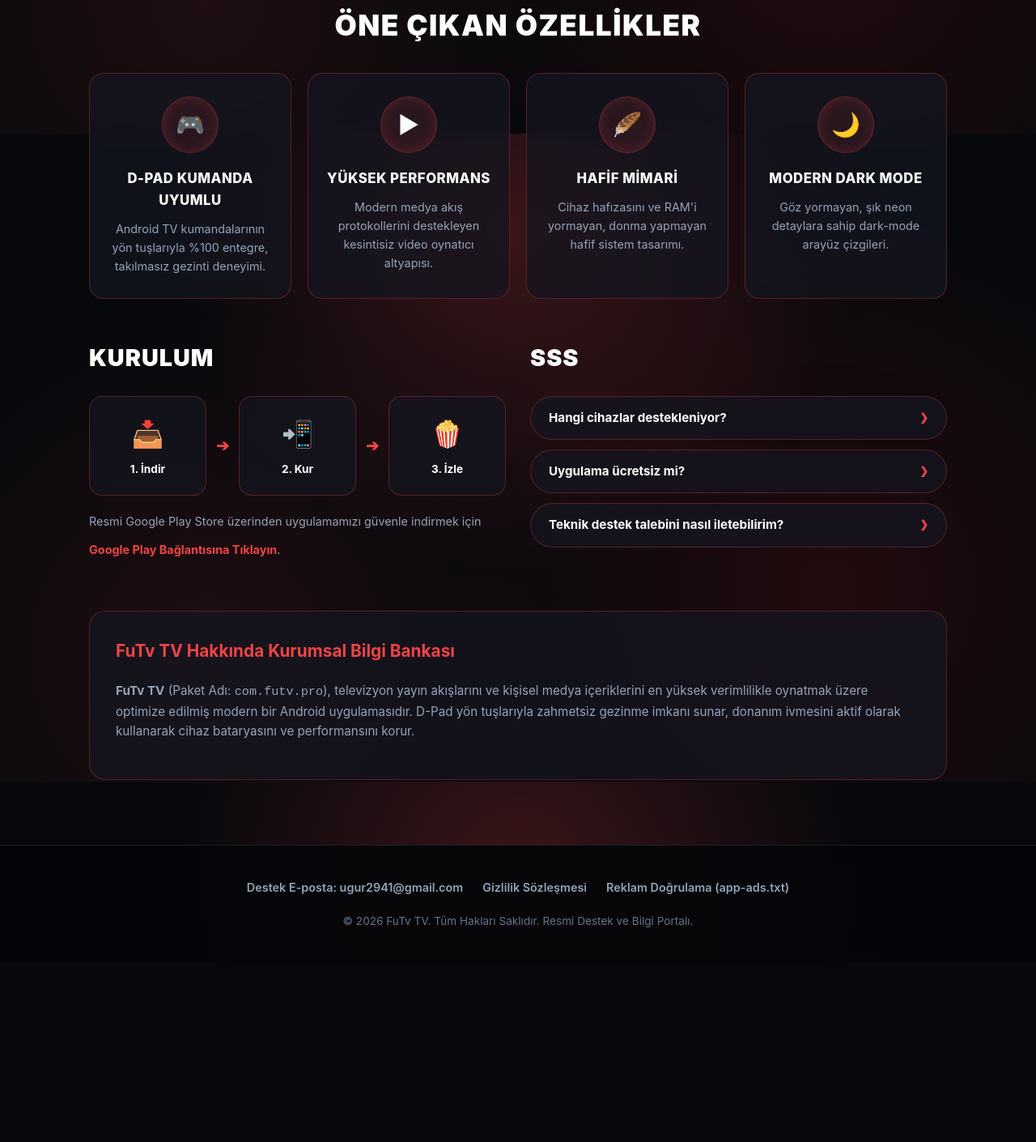
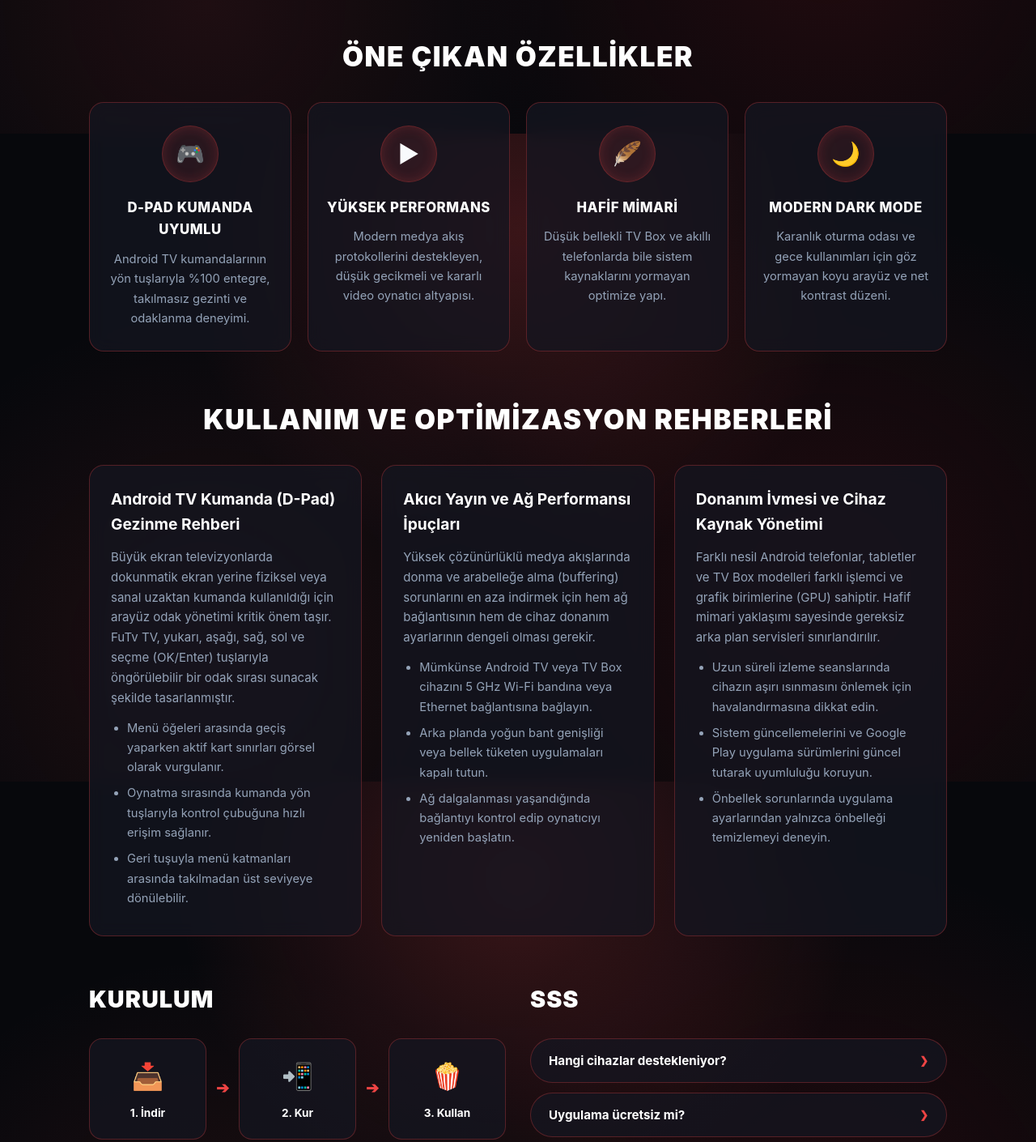
Before and after one commit to ugur2941/ugur2941.github.io, a plain HTML site: page index.html in a window 1280 px wide. Shown: the part 635-2045 px from the top of the page at 81% size. Before the commit the page ends 1824 px from the top, so only its background shows below. Drawn offline with Linux system fonts and the light colour scheme.

Commit message:
Update index.html

```diff
--- a/index.html
+++ b/index.html
@@ -4,10 +4,10 @@
     <meta charset="UTF-8" />
     <meta http-equiv="Content-Type" content="text/html; charset=UTF-8" />
     <meta name="viewport" content="width=device-width, initial-scale=1" />
-    <title>FuTv TV - Gelişmiş Android TV Medya Oynatıcı ve Destek Portalı</title>
+    <title>FuTv TV - Gelişmiş Android TV Medya Oynatıcı, Rehberler ve Destek Portalı</title>
     <meta
       name="description"
-      content="FuTv TV Android ve Android TV uygulaması için resmi bilgi portalı, özellikler, kurulum rehberi ve canlı destek altyapısı."
+      content="FuTv TV Android ve Android TV medya oynatıcı için teknik rehberler, kurulum adımları, performans optimizasyonu, sıkça sorulan sorular ve destek portalı."
     />
     <!-- Google AdSense Doğrulama Etiketi -->
     <meta name="google-adsense-account" content="ca-pub-9070407797966766">
@@ -33,7 +33,7 @@
         font-family: -apple-system, BlinkMacSystemFont, "Segoe UI", Roboto, Oxygen, Ubuntu, Cantarell, sans-serif;
         background: var(--bg);
         color: var(--text);
-        line-height: 1.6;
+        line-height: 1.65;
         background-image:
           radial-gradient(circle at 50% 15%, rgba(239, 68, 68, 0.22) 0%, transparent 45%),
           radial-gradient(circle at 80% 70%, rgba(185, 28, 28, 0.15) 0%, transparent 40%),
@@ -53,6 +53,8 @@
         position: sticky;
         top: 0;
         z-index: 1000;
+        gap: 16px;
+        flex-wrap: wrap;
       }
 
       .nav-brand {
@@ -70,11 +72,12 @@
 
       .nav-links {
         display: flex;
-        gap: 24px;
-        font-size: 0.9rem;
+        gap: 20px;
+        font-size: 0.88rem;
         font-weight: 700;
         text-transform: uppercase;
         letter-spacing: 0.5px;
+        flex-wrap: wrap;
       }
 
       .nav-links a {
@@ -141,9 +144,9 @@
       }
 
       .hero p {
-        font-size: 1.15rem;
+        font-size: 1.12rem;
         color: var(--muted);
-        max-width: 650px;
+        max-width: 720px;
         margin: 0 auto 32px;
       }
 
@@ -201,9 +204,9 @@
 
       .section-title {
         text-align: center;
-        font-size: 2.2rem;
+        font-size: 2.1rem;
         font-weight: 900;
-        margin: 50px 0 30px;
+        margin: 56px 0 28px;
         letter-spacing: 1.5px;
         text-transform: uppercase;
         color: #fff;
@@ -257,8 +260,51 @@
 
       .feature-card p {
         margin: 0;
-        font-size: 0.9rem;
+        font-size: 0.92rem;
         color: var(--muted);
+      }
+
+      /* Rehber ve Teknik Makale Kartları */
+      .guides-grid {
+        display: grid;
+        grid-template-columns: repeat(auto-fit, minmax(320px, 1fr));
+        gap: 24px;
+        margin-top: 24px;
+      }
+
+      .guide-card {
+        background: var(--card-bg);
+        border: 1px solid var(--card-border);
+        border-radius: 18px;
+        padding: 26px;
+        backdrop-filter: blur(10px);
+      }
+
+      .guide-card h3 {
+        margin: 0 0 12px;
+        font-size: 1.2rem;
+        color: #fff;
+      }
+
+      .guide-card p {
+        margin: 0 0 12px;
+        font-size: 0.94rem;
+        color: var(--muted);
+      }
+
+      .guide-card p:last-child {
+        margin-bottom: 0;
+      }
+
+      .guide-list {
+        margin: 10px 0 0;
+        padding-left: 20px;
+        color: var(--muted);
+        font-size: 0.92rem;
+      }
+
+      .guide-list li {
+        margin-bottom: 8px;
       }
 
       /* Kurulum ve SSS Bölümü */
@@ -266,7 +312,7 @@
         display: grid;
         grid-template-columns: repeat(auto-fit, minmax(320px, 1fr));
         gap: 30px;
-        margin-top: 50px;
+        margin-top: 54px;
       }
 
       .col-header {
@@ -369,7 +415,7 @@
 
       .faq-answer {
         margin-top: 10px;
-        font-size: 0.9rem;
+        font-size: 0.92rem;
         color: var(--muted);
         border-top: 1px solid var(--line);
         padding-top: 10px;
@@ -386,13 +432,18 @@
 
       .info-card h3 {
         color: var(--primary);
-        font-size: 1.3rem;
+        font-size: 1.35rem;
         margin-top: 0;
       }
 
       .info-card p {
         color: var(--muted);
         font-size: 0.95rem;
+        margin-bottom: 14px;
+      }
+
+      .info-card p:last-child {
+        margin-bottom: 0;
       }
 
       .store-link-btn {
@@ -451,11 +502,12 @@
       </a>
       <div class="nav-links">
         <a href="#ozellikler">Özellikler</a>
+        <a href="#rehberler">Rehberler</a>
         <a href="#kurulum">Kurulum</a>
         <a href="#sss">SSS</a>
         <a href="#destek">Destek</a>
       </div>
-      <a href="https://play.google.com/store/apps/details?id=com.futv.pro&hl=tr" target="_blank" class="btn-header">ŞİMDİ İNDİR</a>
+      <a href="https://play.google.com/store/apps/details?id=com.futv.pro&hl=tr" target="_blank" rel="noopener noreferrer" class="btn-header">ŞİMDİ İNDİR</a>
     </nav>
 
     <!-- Hero / Ana Karşılama -->
@@ -464,11 +516,11 @@
         <img src="https://play-lh.googleusercontent.com/Lm3sS4Bza3iafZpk_7QsjE4k4GyaRBjNonHodHpZtEhI9D3YUdsqAc9-fVb1aMBt7ks_fy9z9LpRx5XSp5iMeg=w480-h960-rw" alt="FuTv Logo" class="hero-logo">
       </div>
       <h1>GELİŞMİŞ ANDROID TV OYNATICI</h1>
-      <p>Tüm Android telefonlar ve Android TV cihazlarınız için modern, akıcı ve yüksek performanslı medya akış platformu.</p>
+      <p>Tüm Android telefonlar, tabletler ve Android TV cihazları için modern, akıcı ve yüksek performanslı medya oynatıcı altyapısı; kurulum rehberleri, kumanda kullanım ipuçları ve teknik destek kaynakları.</p>
 
       <div class="hero-buttons">
-        <a href="https://play.google.com/store/apps/details?id=com.futv.pro&hl=tr" target="_blank" class="btn-primary">HEMEN İNDİR</a>
-        <a href="#kurulum" class="btn-secondary">KURULUM REHBERİ</a>
+        <a href="https://play.google.com/store/apps/details?id=com.futv.pro&hl=tr" target="_blank" rel="noopener noreferrer" class="btn-primary">HEMEN İNDİR</a>
+        <a href="#rehberler" class="btn-secondary">TEKNİK REHBERLER</a>
       </div>
     </section>
 
@@ -479,26 +531,66 @@
         <div class="feature-card">
           <div class="feature-icon-box">🎮</div>
           <h3>D-PAD KUMANDA UYUMLU</h3>
-          <p>Android TV kumandalarının yön tuşlarıyla %100 entegre, takılmasız gezinti deneyimi.</p>
+          <p>Android TV kumandalarının yön tuşlarıyla %100 entegre, takılmasız gezinti ve odaklanma deneyimi.</p>
         </div>
 
         <div class="feature-card">
           <div class="feature-icon-box">▶</div>
           <h3>YÜKSEK PERFORMANS</h3>
-          <p>Modern medya akış protokollerini destekleyen kesintisiz video oynatıcı altyapısı.</p>
+          <p>Modern medya akış protokollerini destekleyen, düşük gecikmeli ve kararlı video oynatıcı altyapısı.</p>
         </div>
 
         <div class="feature-card">
           <div class="feature-icon-box">🪶</div>
           <h3>HAFİF MİMARİ</h3>
-          <p>Cihaz hafızasını ve RAM'i yormayan, donma yapmayan hafif sistem tasarımı.</p>
+          <p>Düşük bellekli TV Box ve akıllı telefonlarda bile sistem kaynaklarını yormayan optimize yapı.</p>
         </div>
 
         <div class="feature-card">
           <div class="feature-icon-box">🌙</div>
           <h3>MODERN DARK MODE</h3>
-          <p>Göz yormayan, şık neon detaylara sahip dark-mode arayüz çizgileri.</p>
+          <p>Karanlık oturma odası ve gece kullanımları için göz yormayan koyu arayüz ve net kontrast düzeni.</p>
         </div>
+      </div>
+
+      <!-- Teknik Rehberler ve Kullanım Notları -->
+      <h2 id="rehberler" class="section-title">KULLANIM VE OPTİMİZASYON REHBERLERİ</h2>
+      <div class="guides-grid">
+        <article class="guide-card">
+          <h3>Android TV Kumanda (D-Pad) Gezinme Rehberi</h3>
+          <p>
+            Büyük ekran televizyonlarda dokunmatik ekran yerine fiziksel veya sanal uzaktan kumanda kullanıldığı için arayüz odak yönetimi kritik önem taşır. FuTv TV, yukarı, aşağı, sağ, sol ve seçme (OK/Enter) tuşlarıyla öngörülebilir bir odak sırası sunacak şekilde tasarlanmıştır.
+          </p>
+          <ul class="guide-list">
+            <li>Menü öğeleri arasında geçiş yaparken aktif kart sınırları görsel olarak vurgulanır.</li>
+            <li>Oynatma sırasında kumanda yön tuşlarıyla kontrol çubuğuna hızlı erişim sağlanır.</li>
+            <li>Geri tuşuyla menü katmanları arasında takılmadan üst seviyeye dönülebilir.</li>
+          </ul>
+        </article>
+
+        <article class="guide-card">
+          <h3>Akıcı Yayın ve Ağ Performansı İpuçları</h3>
+          <p>
+            Yüksek çözünürlüklü medya akışlarında donma ve arabelleğe alma (buffering) sorunlarını en aza indirmek için hem ağ bağlantısının hem de cihaz donanım ayarlarının dengeli olması gerekir.
+          </p>
+          <ul class="guide-list">
+            <li>Mümkünse Android TV veya TV Box cihazını 5 GHz Wi-Fi bandına veya Ethernet bağlantısına bağlayın.</li>
+            <li>Arka planda yoğun bant genişliği veya bellek tüketen uygulamaları kapalı tutun.</li>
+            <li>Ağ dalgalanması yaşandığında bağlantıyı kontrol edip oynatıcıyı yeniden başlatın.</li>
+          </ul>
+        </article>
+
+        <article class="guide-card">
+          <h3>Donanım İvmesi ve Cihaz Kaynak Yönetimi</h3>
+          <p>
+            Farklı nesil Android telefonlar, tabletler ve TV Box modelleri farklı işlemci ve grafik birimlerine (GPU) sahiptir. Hafif mimari yaklaşımı sayesinde gereksiz arka plan servisleri sınırlandırılır.
+          </p>
+          <ul class="guide-list">
+            <li>Uzun süreli izleme seanslarında cihazın aşırı ısınmasını önlemek için havalandırmasına dikkat edin.</li>
+            <li>Sistem güncellemelerini ve Google Play uygulama sürümlerini güncel tutarak uyumluluğu koruyun.</li>
+            <li>Önbellek sorunlarında uygulama ayarlarından yalnızca önbelleği temizlemeyi deneyin.</li>
+          </ul>
+        </article>
       </div>
 
       <!-- Kurulum Adımları & SSS -->
@@ -507,7 +599,7 @@
         <div id="kurulum">
           <div class="col-header">KURULUM</div>
           <div class="install-steps-wrapper">
-            <a href="https://play.google.com/store/apps/details?id=com.futv.pro&hl=tr" target="_blank" class="step-card">
+            <a href="https://play.google.com/store/apps/details?id=com.futv.pro&hl=tr" target="_blank" rel="noopener noreferrer" class="step-card">
               <span class="step-icon">📥</span>
               <div class="step-title">1. İndir</div>
             </a>
@@ -519,11 +611,11 @@
             <span class="step-arrow">➔</span>
             <div class="step-card">
               <span class="step-icon">🍿</span>
-              <div class="step-title">3. İzle</div>
+              <div class="step-title">3. Kullan</div>
             </div>
           </div>
-          <p style="margin-top: 20px; font-size: 0.9rem; color: var(--muted);">
-            Resmi Google Play Store üzerinden uygulamamızı güvenle indirmek için <a href="https://play.google.com/store/apps/details?id=com.futv.pro&hl=tr" target="_blank" class="store-link-btn">Google Play Bağlantısına Tıklayın</a>.
+          <p style="margin-top: 20px; font-size: 0.92rem; color: var(--muted);">
+            Uygulamayı güvenli ve doğrulanmış sürümüyle yüklemek için resmi Google Play sayfasını ziyaret edebilirsiniz: <a href="https://play.google.com/store/apps/details?id=com.futv.pro&hl=tr" target="_blank" rel="noopener noreferrer" class="store-link-btn">Google Play Bağlantısına Tıklayın</a>. Kurulum tamamlandıktan sonra uygulama simgesini telefon veya Android TV ana ekranından açabilirsiniz.
           </p>
         </div>
 
@@ -533,17 +625,22 @@
           <div class="faq-list">
             <details class="faq-item">
               <summary class="faq-question">Hangi cihazlar destekleniyor?</summary>
-              <div class="faq-answer">FuTv TV, Android işletim sistemli akıllı telefonlar, tabletler ve tüm Android TV / TV Box cihazlarıyla tam uyumludur.</div>
+              <div class="faq-answer">FuTv TV, uyumlu Android sürümüne sahip akıllı telefonlar, tabletler ve Android TV / TV Box cihazlarıyla çalışacak şekilde geliştirilmiştir.</div>
             </details>
 
             <details class="faq-item">
               <summary class="faq-question">Uygulama ücretsiz mi?</summary>
-              <div class="faq-answer">Evet, FuTv TV tamamen ücretsizdir. Altyapı maliyetlerini karşılamak adına güvenli reklam ağlarını (Google AdMob vb.) barındırır.</div>
+              <div class="faq-answer">Evet, FuTv TV ücretsiz olarak sunulur. Geliştirme ve altyapı sürdürülebilirliğini desteklemek amacıyla reklam ağlarından yararlanılabilir.</div>
+            </details>
+
+            <details class="faq-item">
+              <summary class="faq-question">Görüntü takılması yaşanırsa ne yapmalıyım?</summary>
+              <div class="faq-answer">Öncelikle internet bağlantı hızınızı ve modem/yönlendirici sinyal kalitesini kontrol edin; ardından uygulamayı kapatıp yeniden açın veya cihazınızı yeniden başlatın.</div>
             </details>
 
             <details class="faq-item">
               <summary class="faq-question">Teknik destek talebini nasıl iletebilirim?</summary>
-              <div class="faq-answer">Yaşadığınız teknik aksaklıkları veya önerilerinizi ugur2941@gmail.com adresi üzerinden doğrudan bize iletebilirsiniz.</div>
+              <div class="faq-answer">Karşılaştığınız teknik sorunları, cihaz modelinizi ve yaşadığınız adımı belirterek ugur2941@gmail.com adresi üzerinden destek ekibine yazabilirsiniz.</div>
             </details>
           </div>
         </div>
@@ -553,7 +650,10 @@
       <div class="info-card">
         <h3>FuTv TV Hakkında Kurumsal Bilgi Bankası</h3>
         <p>
-          <strong>FuTv TV</strong> (Paket Adı: <code>com.futv.pro</code>), televizyon yayın akışlarını ve kişisel medya içeriklerini en yüksek verimlilikle oynatmak üzere optimize edilmiş modern bir Android uygulamasıdır. D-Pad yön tuşlarıyla zahmetsiz gezinme imkanı sunar, donanım ivmesini aktif olarak kullanarak cihaz bataryasını ve performansını korur.
+          <strong>FuTv TV</strong> (Paket Adı: <code>com.futv.pro</code>), medya oynatma deneyimini sade, hızlı ve uzaktan kumanda dostu bir arayüzle bir araya getiren bir Android uygulamasıdır. Bu portal; uygulamanın temel özellikleri, kurulum adımları, uyumluluk bilgileri ve kullanıcı destek kanalları hakkında resmi bilgilendirme sağlamak amacıyla hazırlanmıştır.
+        </p>
+        <p>
+          Gizlilik uygulamaları, veri işleme esasları ve reklam doğrulama kayıtları hakkında detaylı bilgiye alt bölümdeki bağlantılar üzerinden ulaşabilir; her türlü soru ve geri bildirim için doğrudan e-posta yoluyla iletişime geçebilirsiniz.
         </p>
       </div>
     </main>
@@ -562,8 +662,9 @@
     <footer id="destek">
       <div class="footer-links">
         <a href="mailto:ugur2941@gmail.com">Destek E-posta: ugur2941@gmail.com</a>
-        <a href="https://ugur2941.github.io/gizlilik/index.html" target="_blank">Gizlilik Sözleşmesi</a>
-        <a href="https://ugur2941.github.io/app-ads.txt" target="_blank">Reklam Doğrulama (app-ads.txt)</a>
+        <a href="https://ugur2941.github.io/gizlilik/index.html" target="_blank" rel="noopener noreferrer">Gizlilik Sözleşmesi</a>
+        <a href="https://ugur2941.github.io/ads.txt" target="_blank" rel="noopener noreferrer">Web Reklam Doğrulama (ads.txt)</a>
+        <a href="https://ugur2941.github.io/app-ads.txt" target="_blank" rel="noopener noreferrer">Uygulama Reklam Doğrulama (app-ads.txt)</a>
       </div>
       <p class="copyright">&copy; 2026 FuTv TV. Tüm Hakları Saklıdır. Resmi Destek ve Bilgi Portalı.</p>
     </footer>
```
